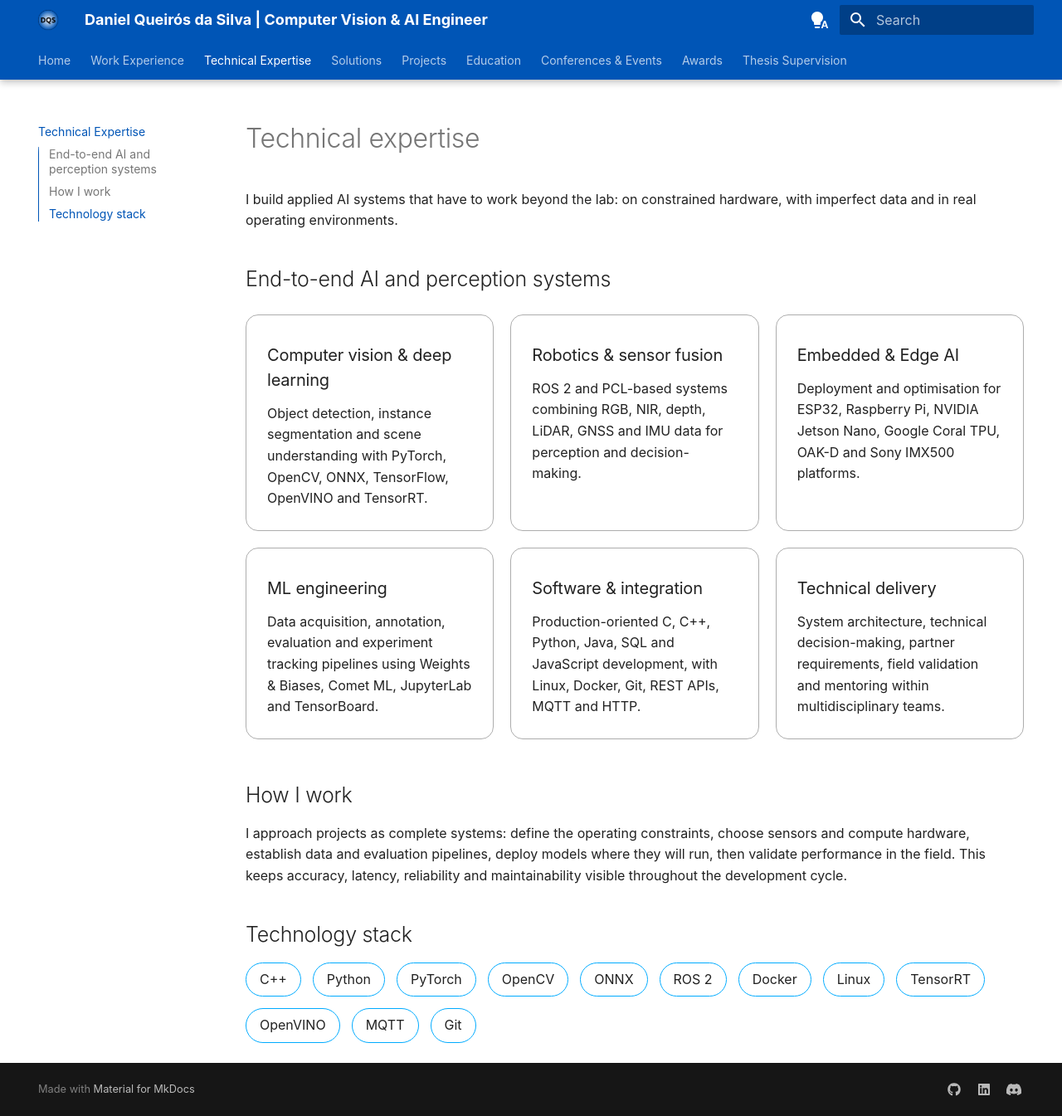
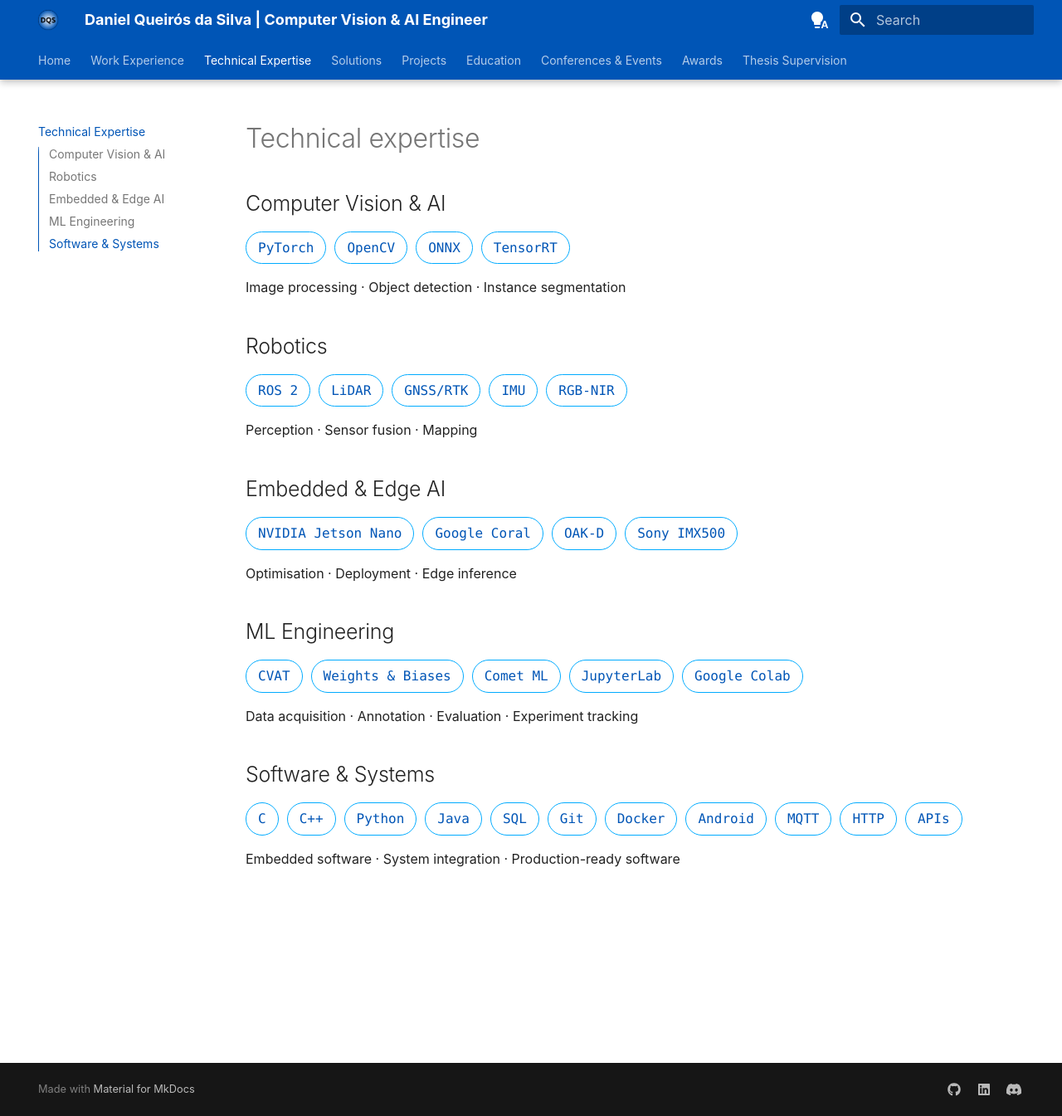
Before and after one commit to daniqsilva25/daniqsilva25.github.io, an MkDocs documentation site: the page built from docs/expertise.md, in a window 1280 px wide and 1345 px high. Shown: the whole window at 83% size. Built offline with MkDocs 1.6.1 and Material for MkDocs 9.7.7, drawn with Linux system fonts in a browser that asks for light colours.

Commit message:
New version of website

```diff
--- a/docs/expertise.md
+++ b/docs/expertise.md
@@ -1,42 +1,44 @@
 # Technical expertise
 
-I build applied AI systems that have to work beyond the lab: on constrained hardware, with imperfect data and in real operating environments.
+## Computer Vision &amp; AI
 
-## End-to-end AI and perception systems
-
-<div class="card-grid">
-  <article class="portfolio-card">
-    <h3>Computer vision &amp; deep learning</h3>
-    <p>Object detection, instance segmentation and scene understanding with PyTorch, OpenCV, ONNX, TensorFlow, OpenVINO and TensorRT.</p>
-  </article>
-  <article class="portfolio-card">
-    <h3>Robotics &amp; sensor fusion</h3>
-    <p>ROS 2 and PCL-based systems combining RGB, NIR, depth, LiDAR, GNSS and IMU data for perception and decision-making.</p>
-  </article>
-  <article class="portfolio-card">
-    <h3>Embedded &amp; Edge AI</h3>
-    <p>Deployment and optimisation for ESP32, Raspberry Pi, NVIDIA Jetson Nano, Google Coral TPU, OAK-D and Sony IMX500 platforms.</p>
-  </article>
-  <article class="portfolio-card">
-    <h3>ML engineering</h3>
-    <p>Data acquisition, annotation, evaluation and experiment tracking pipelines using Weights &amp; Biases, Comet ML, JupyterLab and TensorBoard.</p>
-  </article>
-  <article class="portfolio-card">
-    <h3>Software &amp; integration</h3>
-    <p>Production-oriented C, C++, Python, Java, SQL and JavaScript development, with Linux, Docker, Git, REST APIs, MQTT and HTTP.</p>
-  </article>
-  <article class="portfolio-card">
-    <h3>Technical delivery</h3>
-    <p>System architecture, technical decision-making, partner requirements, field validation and mentoring within multidisciplinary teams.</p>
-  </article>
+<div class="skill-tags">
+  <code>PyTorch</code><code>OpenCV</code><code>ONNX</code><code>TensorRT</code>
 </div>
 
-## How I work
+Image processing · Object detection · Instance segmentation
 
-I approach projects as complete systems: define the operating constraints, choose sensors and compute hardware, establish data and evaluation pipelines, deploy models where they will run, then validate performance in the field. This keeps accuracy, latency, reliability and maintainability visible throughout the development cycle.
+## Robotics
 
-## Technology stack
+<div class="skill-tags">
+  <code>ROS 2</code><code>LiDAR</code><code>GNSS/RTK</code><code>IMU</code>
+  <code>RGB-NIR</code>
+</div>
 
-<div class="profile-links">
-  <span>C++</span><span>Python</span><span>PyTorch</span><span>OpenCV</span><span>ONNX</span><span>ROS 2</span><span>Docker</span><span>Linux</span><span>TensorRT</span><span>OpenVINO</span><span>MQTT</span><span>Git</span>
+Perception · Sensor fusion · Mapping
+
+## Embedded &amp; Edge AI
+
+<div class="skill-tags">
+  <code>NVIDIA Jetson Nano</code><code>Google Coral</code><code>OAK-D</code><code>Sony IMX500</code>
 </div>
+
+Optimisation · Deployment · Edge inference
+
+## ML Engineering
+
+<div class="skill-tags">
+  <code>CVAT</code><code>Weights & Biases</code><code>Comet ML</code><code>JupyterLab</code><code>Google Colab</code>
+</div>
+
+Data acquisition · Annotation · Evaluation · Experiment tracking
+
+## Software &amp; Systems
+
+<div class="skill-tags">
+  <code>C</code><code>C++</code><code>Python</code><code>Java</code><code>SQL</code>
+  <code>Git</code><code>Docker</code><code>Android</code>
+  <code>MQTT</code><code>HTTP</code><code>APIs</code>
+</div>
+
+Embedded software · System integration · Production-ready software
--- a/docs/stylesheets/extra.css
+++ b/docs/stylesheets/extra.css
@@ -77,6 +77,22 @@
   padding: 0.35rem 0.8rem;
 }
 
+.skill-tags {
+  display: flex;
+  flex-wrap: wrap;
+  gap: 0.5rem;
+  margin: 0.75rem 0;
+}
+
+.skill-tags code {
+  border: 1px solid var(--md-primary-fg-color--light);
+  border-radius: 2rem;
+  padding: 0.3rem 0.7rem;
+  background: transparent;
+  color: var(--md-primary-fg-color);
+  font-size: 0.8rem;
+}
+
 .project-card {
   display: grid;
   grid-template-columns: minmax(160px, 280px) minmax(0, 1fr);
```
Also changed, not shown: docs/index.md (+9 -6 lines), docs/research_development.md (+93 -90 lines).
